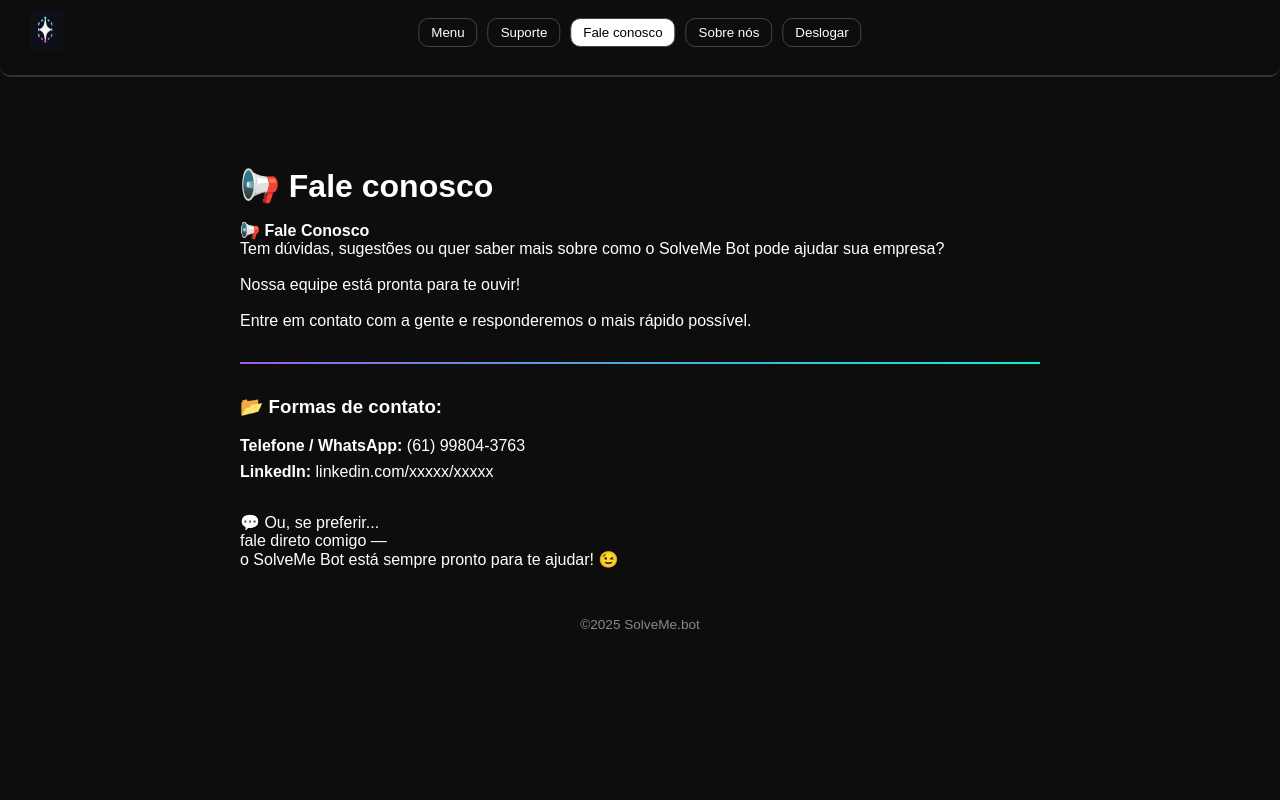
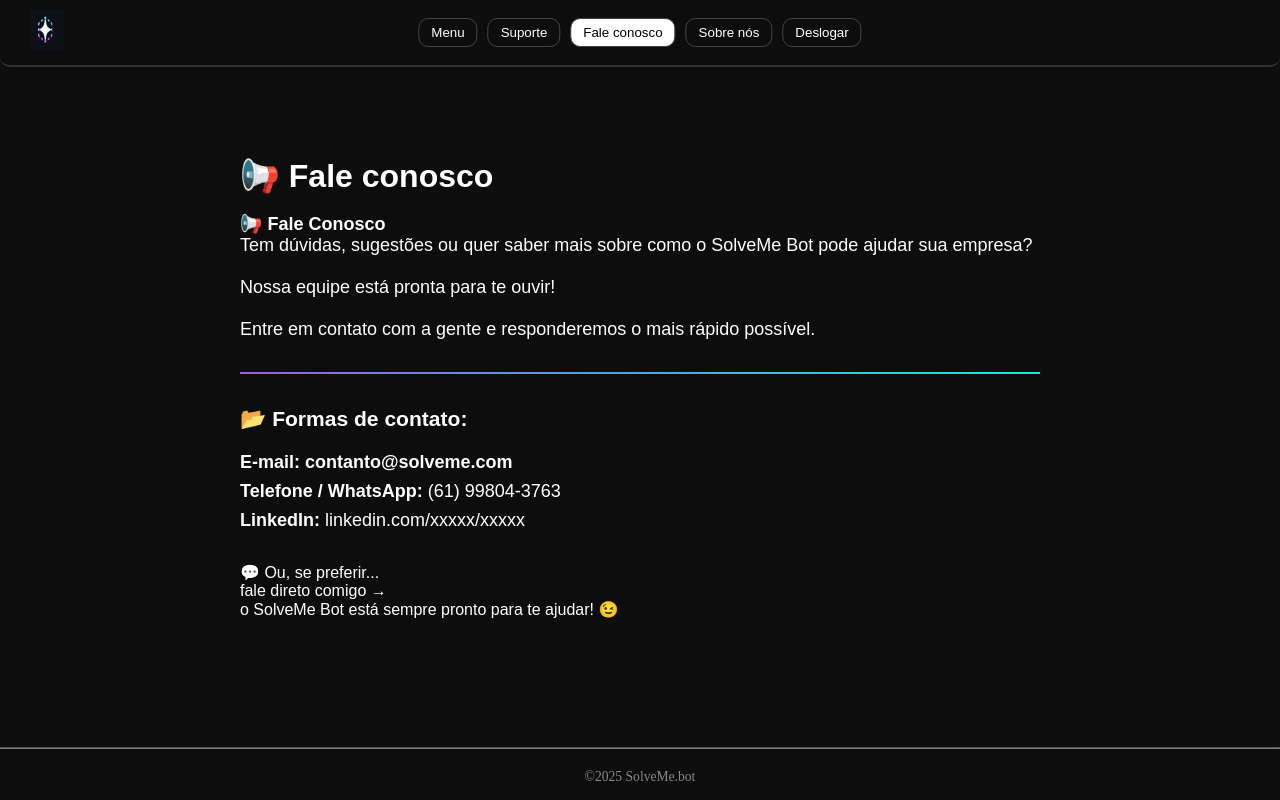
Before and after one commit to IgorDv5/front-ChatBot, an Angular app in the folder front-ChatBot/: page / in a window 1280 px wide. Both pictures are taken after a click on the button "Fale conosco". Built offline with nearby package versions, Linux system fonts and the light colour scheme.

Commit message:
Footer Implementado

```diff
--- a/front-ChatBot/src/app/app.component.css
+++ b/front-ChatBot/src/app/app.component.css
@@ -0,0 +1,9 @@
+.app-wrapper {
+    display: flex;
+    flex-direction: column;
+    min-height: 97vh;
+  }
+
+  .content {
+    flex: 1;
+  }
--- a/front-ChatBot/src/app/app.component.html
+++ b/front-ChatBot/src/app/app.component.html
@@ -1,2 +1,7 @@
-<app-header></app-header>
-<router-outlet></router-outlet>
+<div class="app-wrapper">
+    <app-header></app-header>
+    <main class="content">
+      <router-outlet></router-outlet>
+    </main>
+    <app-footer></app-footer>
+  </div>
--- a/front-ChatBot/src/app/app.component.ts
+++ b/front-ChatBot/src/app/app.component.ts
@@ -2,10 +2,11 @@
 import { RouterOutlet } from '@angular/router';
 import { HeaderComponent } from './components/header/header.component';
 import { FaleConoscoComponent } from './components/fale-conosco/fale-conosco.component';
+import { FooterComponent } from './components/footer/footer.component';
 
 @Component({
   selector: 'app-root',
-  imports: [RouterOutlet,HeaderComponent],
+  imports: [RouterOutlet,HeaderComponent,FooterComponent],
   templateUrl: './app.component.html',
   styleUrl: './app.component.css'
 })
--- a/front-ChatBot/src/app/components/fale-conosco/fale-conosco.component.css
+++ b/front-ChatBot/src/app/components/fale-conosco/fale-conosco.component.css
@@ -33,10 +33,3 @@
     margin-top: 2rem;
     font-size: 1rem;
   }
-
-  .footer {
-    text-align: center;
-    font-size: 0.85rem;
-    color: #888;
-    margin-top: 3rem;
-  }
--- a/front-ChatBot/src/app/components/fale-conosco/fale-conosco.component.html
+++ b/front-ChatBot/src/app/components/fale-conosco/fale-conosco.component.html
@@ -12,18 +12,16 @@
 
   <h3>📂 Formas de contato:</h3>
   <ul class="contato-lista">
-
+    <li><strong>E-mail: contanto&#64;solveme.com</strong></li>
     <li><strong>Telefone / WhatsApp:</strong> (61) 99804-3763</li>
     <li><strong>LinkedIn:</strong> linkedin.com/xxxxx/xxxxx</li>
   </ul>
 
   <p class="mensagem-final">
     💬 Ou, se preferir...<br />
-    fale direto comigo —<br />
+    fale direto comigo →<br />
     o SolveMe Bot está sempre pronto para te ajudar! 😉
   </p>
 
-  <footer class="footer">
-    ©2025 SolveMe.bot
-  </footer>
+
 </section>
--- /dev/null
+++ b/front-ChatBot/src/app/components/footer/footer.component.css
@@ -0,0 +1,14 @@
+.footer {
+    text-align: center;
+    font-size: 0.85rem;
+    color: #888;
+    margin-top: 3rem;
+  }
+
+p{
+ margin-top: 20px;
+}
+
+hr{
+  opacity: 50%;
+}
--- /dev/null
+++ b/front-ChatBot/src/app/components/footer/footer.component.html
@@ -0,0 +1,4 @@
+<footer class="footer">
+  <hr>
+    <p>©2025 SolveMe.bot</p>
+  </footer>
--- a/front-ChatBot/src/app/components/header/header.component.css
+++ b/front-ChatBot/src/app/components/header/header.component.css
@@ -9,7 +9,7 @@
 
   header.header {
     border-bottom: 2px solid #333; /* ou a cor que quiser */
-    padding-bottom: 1.3rem;
+    padding-bottom: 0.6rem;
   }
 
 
--- a/front-ChatBot/src/index.html
+++ b/front-ChatBot/src/index.html
@@ -2,7 +2,7 @@
 <html lang="en">
 <head>
   <meta charset="utf-8">
-  <title>FrontChatBot</title>
+  <title>SolveBot</title>
   <base href="/">
   <meta name="viewport" content="width=device-width, initial-scale=1">
   <link rel="icon" type="image/x-icon" href="favicon.ico">
--- a/front-ChatBot/src/styles.css
+++ b/front-ChatBot/src/styles.css
@@ -1,4 +1,5 @@
 body{
     margin: 0px;
     background-color: #0d0d0d;
+    font-size: large;
 }
```
Also changed, not shown: front-ChatBot/src/app/components/footer/footer.component.ts (added, +11 -0 lines), 1 other file (tests, documents, lock files or other folders).
